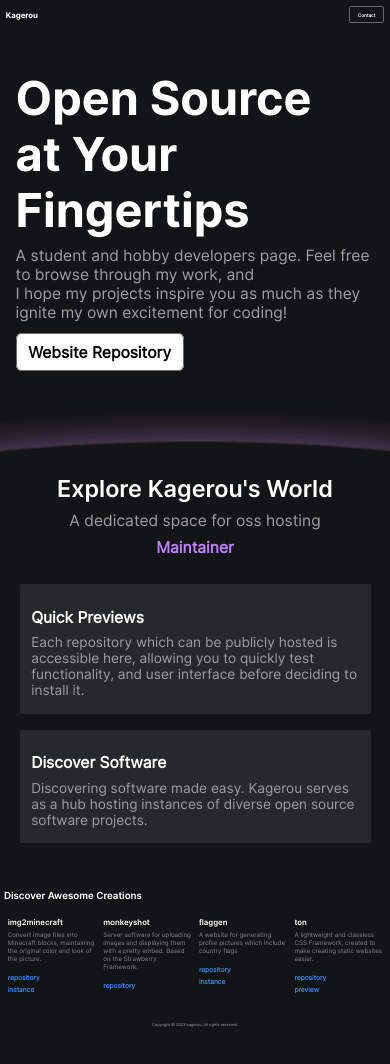
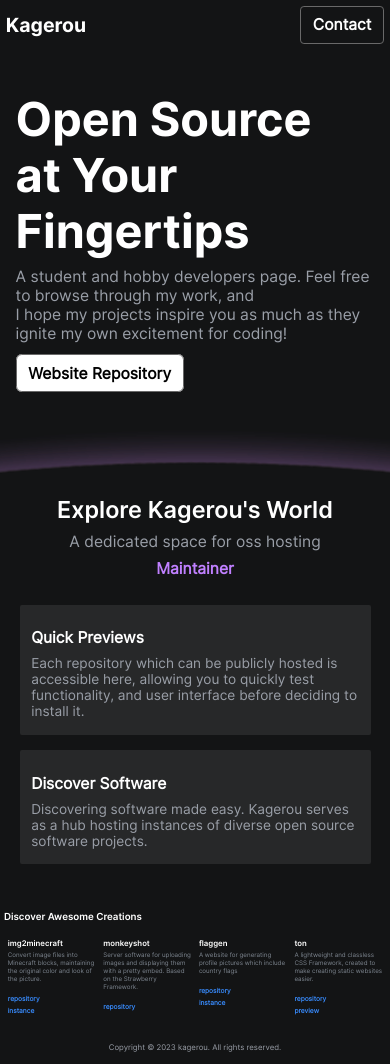
Before and after one commit to elderguardian/kagerou, a JavaScript app: page / in a window 390 px wide. Before the commit the page ends 1038 px from the top, so only its background shows below. Built offline with nearby package versions, Linux system fonts and the light colour scheme.

Commit message:
adjusted header and footer for mobile

```diff
--- a/src/app.css
+++ b/src/app.css
@@ -78,3 +78,19 @@ footer {
     font-size: 1vw;
     margin: 3vw 0;
 }
+
+@media screen and (max-width: 600px) {
+    header h1 {
+        font-size: 5vw;
+    }
+
+    header a {
+        font-size: 4vw;
+        padding: 2.2vw 3vw;
+        border-radius: 1vw;
+    }
+
+    footer {
+        font-size: 2vw;
+    }
+}
```
